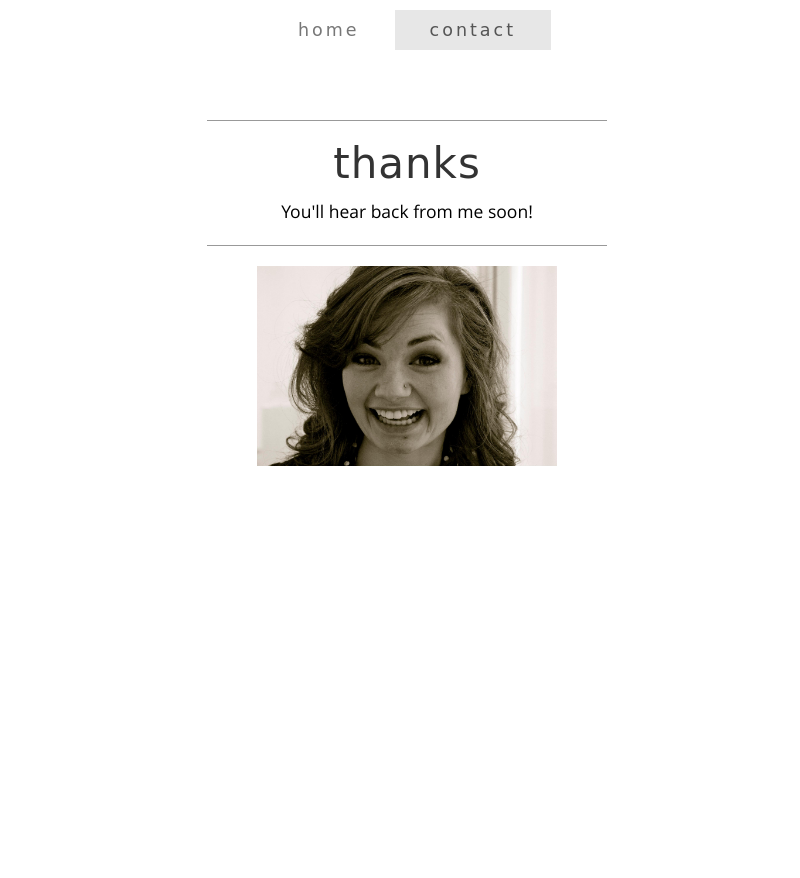
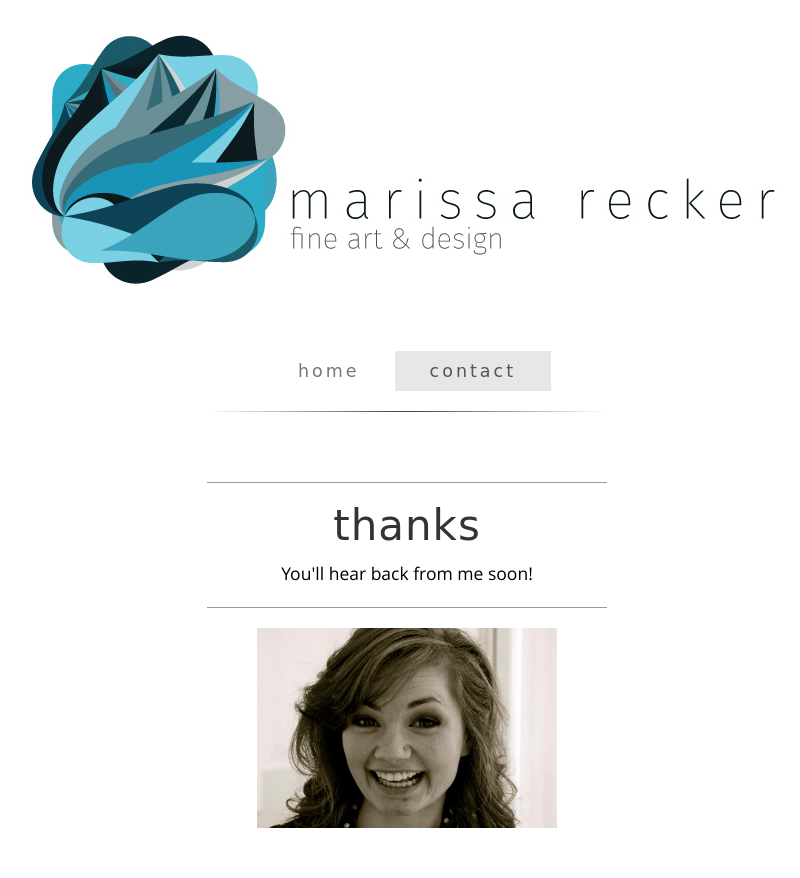
Before and after one commit to arecker/murals, a Django app: page /contact/thanks/ in a window 1280 px wide. Shown: the whole page, without its empty margins (233-1033 px from the left). Before the commit the page ends 466 px from the top, so only its background shows below. Run offline with Django 3.2, Linux system fonts and the light colour scheme; data that the repository does not hold is empty; parts of the project's set-up code (start-up, migrations or seed data) failed here and were passed over; some libraries are stand-ins or nearby versions; some web fonts are replaced.

Commit message:
moves logo above the navbar

```diff
--- a/showing/templates/showing/index.html
+++ b/showing/templates/showing/index.html
@@ -3,10 +3,6 @@
 {% block body %}
 <div class="row">
   <div class="box">
-    <div class="col-lg-12 text-center">
-      <img class="img-responsive img-center" "alt="" src="{% static 'img/logo.jpg' %}""/>
-      <hr class="fancy"/>
-    </div>
     {% if carousel %}
     {% include "showing/carousel.html" %}
     {% endif %}
--- a/templates/navigation.html
+++ b/templates/navigation.html
@@ -1,3 +1,10 @@
+{% load staticfiles %}
+<div class="row">
+  <div class="box">
+    <div class="col-lg-12 text-center">
+      <img class="img-responsive img-center" "alt="" src="{% static 'img/logo.jpg' %}""/>
+    </div>
+</div>
 <nav class="navbar navbar-default" role="navigation">
   <div class="container">
     <div class="navbar-header">
@@ -31,3 +38,4 @@
     </div>
   </div>
 </nav>
+<hr class="fancy"/>
```
